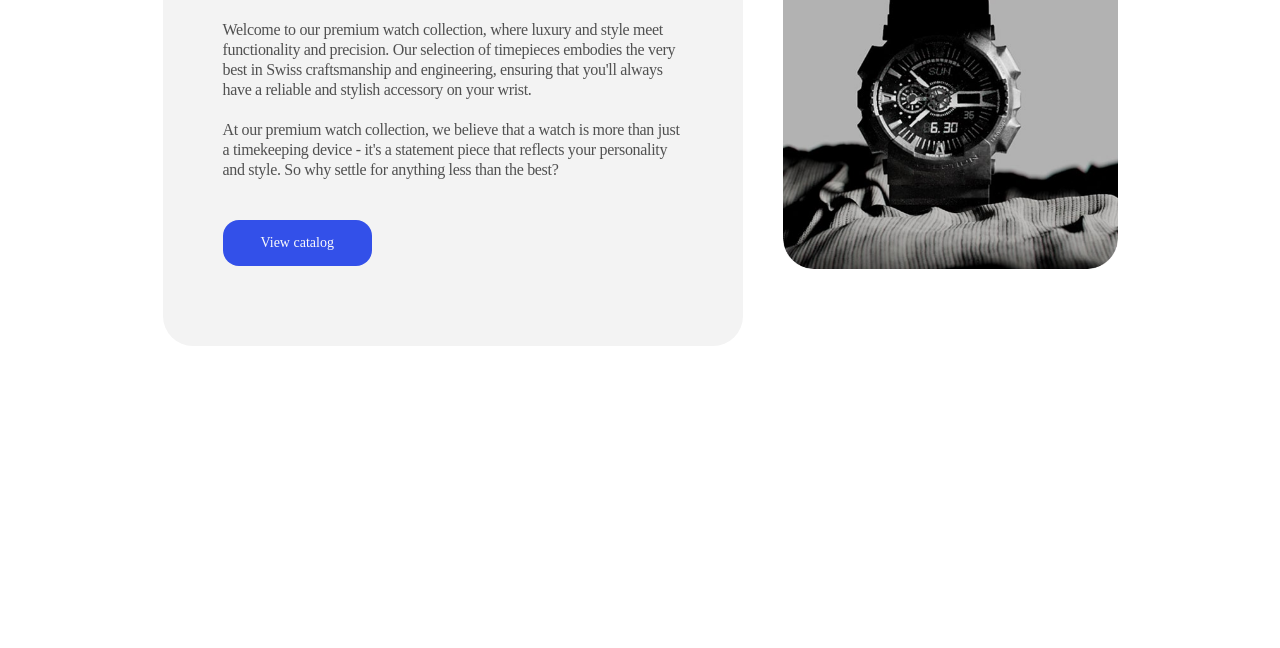
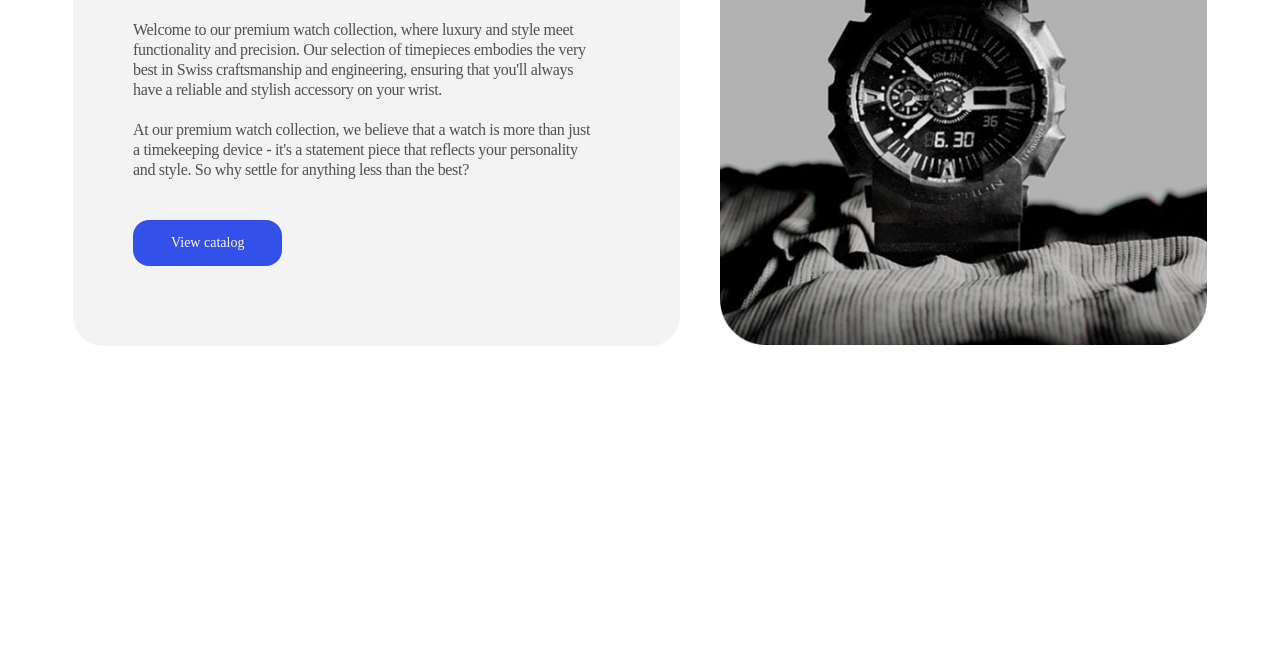
Before and after one commit to aanna25/test-project, a plain HTML site: page index.html in a window 1280 px wide. Shown: the part 152-800 px from the top of the page. Drawn offline with Linux system fonts and the light colour scheme.

Commit message:
update all

```diff
--- a/css/styles.css
+++ b/css/styles.css
@@ -108,7 +108,7 @@ a {
   }
 
   .about-us-content-wrapper {
-    row-gap: 40px;
+    gap: 40px;
   }
 
   .about-us-section-title {
@@ -141,6 +141,18 @@ a {
     margin-top: 40px;
     margin-bottom: 60px;
   }
+
+  .about-us-img {
+    width: 100%;
+    display: flex;
+    justify-content: center;
+  }
+
+  .about-us-img img {
+    width: 100%;
+    height: auto;
+    max-width: 704px;
+  }
 }
 /* end-about-us-tab */
 
@@ -167,5 +179,27 @@ a {
   .about-us .about-us-section-paragraph {
     width: 460px;
   }
+
+  .about-us-content-wrapper {
+    display: flex;
+    align-items: center;
+    justify-content: space-between;
+    gap: 40px;
+  }
+
+  .about-us-text-content {
+    flex: 1;
+  }
+
+  .about-us-img {
+    flex: 1;
+    display: flex;
+    justify-content: center;
+  }
+
+  .about-us-img img {
+    width: 100%;
+    height: auto;
+  }
 }
 /* end-about-us-desk */
```
